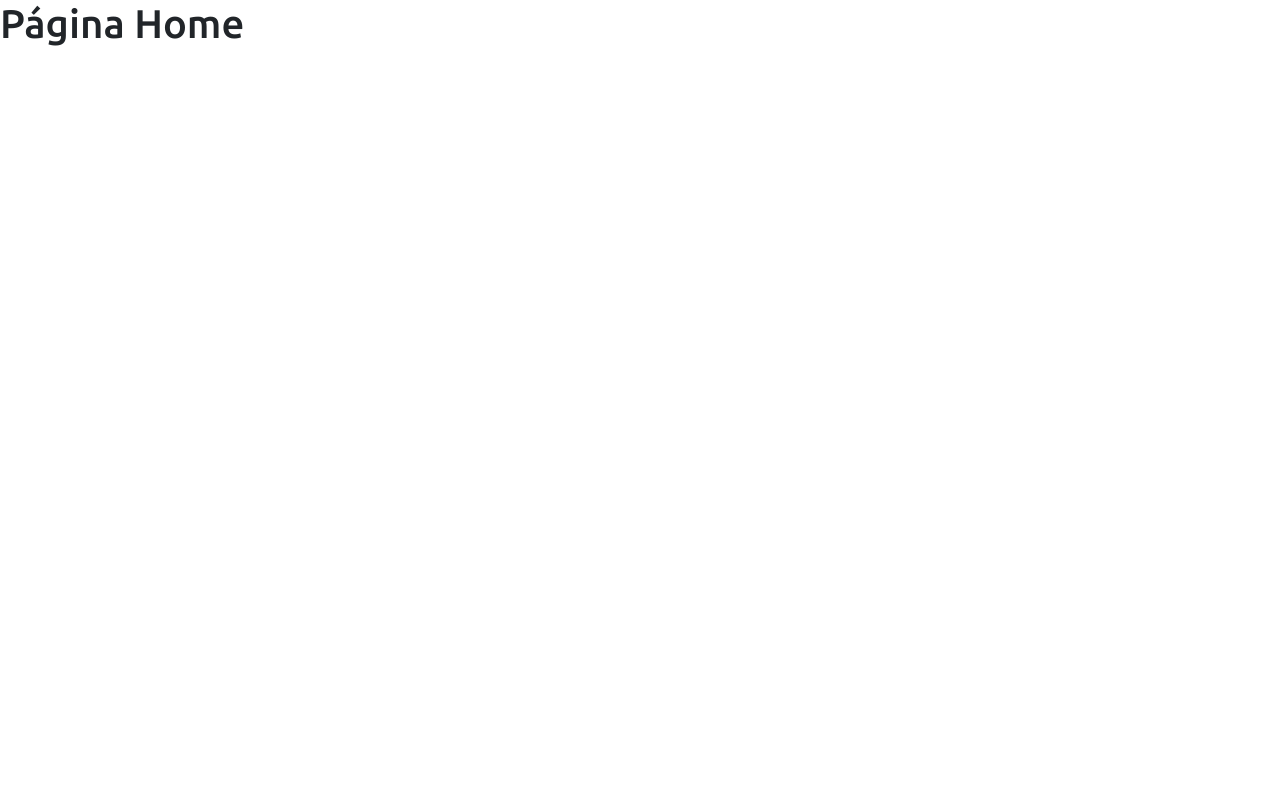
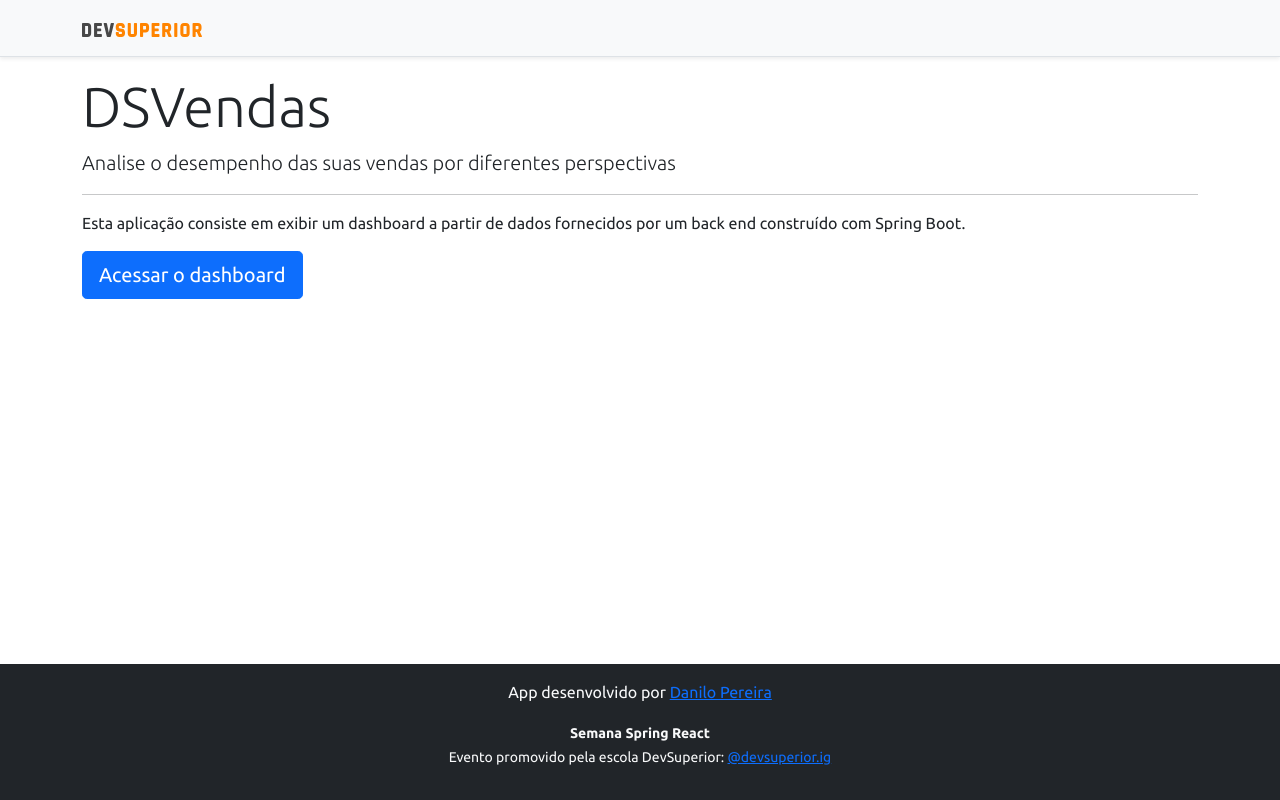
Before and after one commit to danilodacosta/projeto-sds4, a React (Create React App) app in the folder frontend/: page / in a window 1280 px wide. Built offline with nearby package versions, Linux system fonts and the light colour scheme.

Commit message:
home, navigation

```diff
--- a/frontend/src/components/NavBar/index.tsx
+++ b/frontend/src/components/NavBar/index.tsx
@@ -1,11 +1,14 @@
-import ImgDsDark from 'assets/img/ds-dark.svg'
+import ImgDsDark from "assets/img/ds-dark.svg";
+import { Link } from "react-router-dom";
 
 const NavBar = () => {
   return (
     <div className="d-flex flex-column flex-md-row align-items-center p-3 px-md-4 mb-3 bg-light border-bottom shadow-sm">
       <div className="container">
         <nav className="my-2 my-md-0 mr-md-3">
-          <img src={ImgDsDark} alt="DevSuperior" width="120" />
+          <Link to="/">
+            <img src={ImgDsDark} alt="DevSuperior" width="120" />
+          </Link>
         </nav>
       </div>
     </div>
--- a/frontend/src/pages/Home/index.tsx
+++ b/frontend/src/pages/Home/index.tsx
@@ -1,8 +1,27 @@
+import Footer from "components/Footer";
+import NavBar from "components/NavBar";
+import { Link } from "react-router-dom";
+
 const Home = () => {
   return (
-    <div>
-      <h1>Página Home</h1>
-    </div>
+    <>
+      <NavBar />
+      <div className="container">
+        <div className="jumbotron">
+          <h1 className="display-4">DSVendas</h1>
+          <p className="lead">
+            Analise o desempenho das suas vendas por diferentes perspectivas
+          </p>
+          <hr />
+          <p>
+            Esta aplicação consiste em exibir um dashboard a partir de dados
+            fornecidos por um back end construído com Spring Boot.
+          </p>
+          <Link className="btn btn-primary btn-lg" to="/dashboard">Acessar o dashboard</Link>
+        </div>
+      </div>
+      <Footer />
+    </>
   );
 };
 
```
